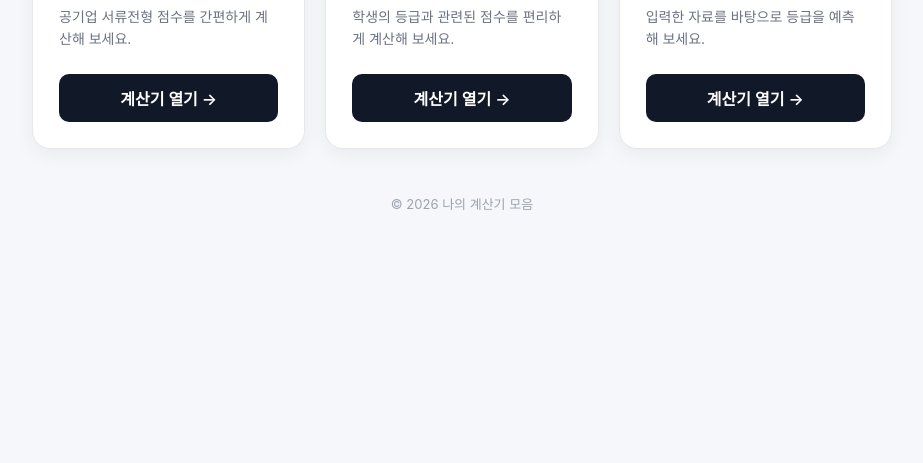
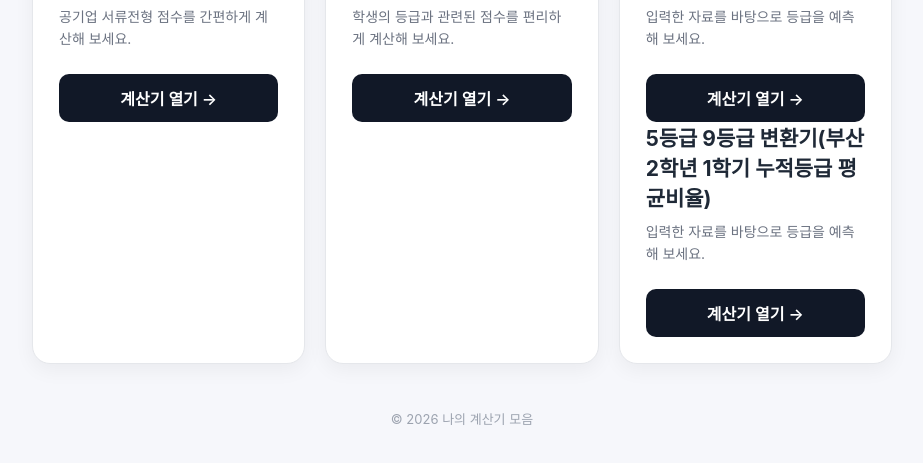
Before and after one commit to wonwongemini-ctrl/my-calculators, a plain HTML site: page index.html in a window 1280 px wide. Shown: the part 309-772 px from the top of the page, without its empty margins (178-1101 px from the left). Drawn offline with Linux system fonts and the light colour scheme.

Commit message:
Add grade converter section to index.html

```diff
--- a/index.html
+++ b/index.html
@@ -44,6 +44,9 @@ footer{text-align:center;margin-top:45px;color:#9ca3af;font-size:13px}
 <h2>등급 예측 계산기</h2>
 <p class="desc">입력한 자료를 바탕으로 등급을 예측해 보세요.</p>
 <a class="btn" href="grade_predictor.html">계산기 열기 →</a>
+<h2>5등급 9등급 변환기(부산 2학년 1학기 누적등급 평균비율)</h2>
+<p class="desc">입력한 자료를 바탕으로 등급을 예측해 보세요.</p>
+<a class="btn" href="grade_converter_calculator.html">계산기 열기 →</a>
 </section>
 </main>
 <footer>© 2026 나의 계산기 모음</footer>
```
